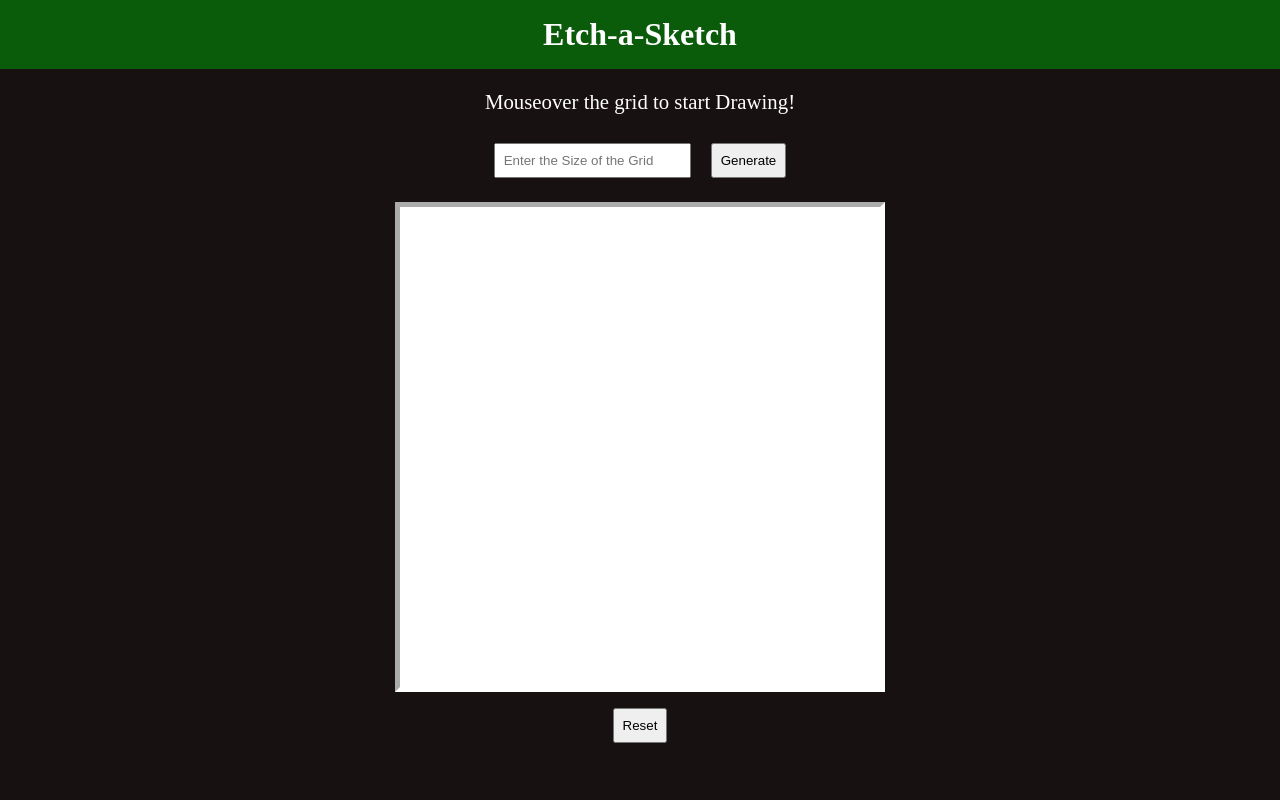
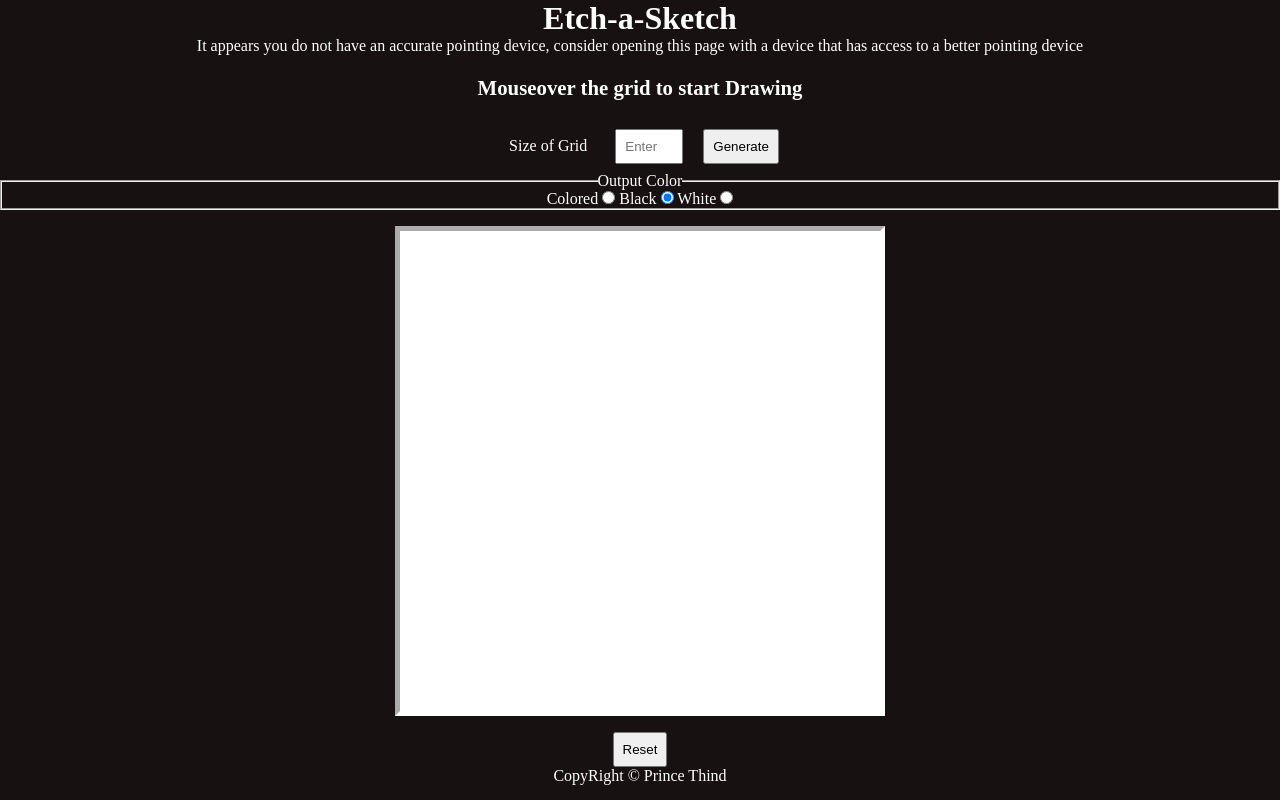
Before and after one commit to prince-thind/etch-a-sketch, a plain HTML site: page index.html in a window 1280 px wide. Drawn offline with Linux system fonts and the light colour scheme.

Commit message:
improve semantic design

```diff
--- a/index.html
+++ b/index.html
@@ -1,24 +1,49 @@
 <!DOCTYPE html>
-<html>
+<html lang="en">
+
 <head>
+    <meta charset="UTF-8">
+    <meta http-equiv="X-UA-Compatible" content="IE=edge">
+    <meta name="viewport" content="width=device-width, initial-scale=1.0">
     <title>Etch-A-Sketch</title>
     <link rel="stylesheet" href="style.css">
 </head>
+
 <body>
-        <header >
-            <h1 class="header">Etch-a-Sketch</h1>
+    <header>
+        <h1 class="heading">Etch-a-Sketch</h1>
     </header>
-        <main>
-            <p class="select-heading">Mouseover the grid to start Drawing!</p>
-            <div class="controls">
-                <input class="input" type="text" placeholder="Enter the Size of the Grid">
+    <main class="main">
+        <div class="mobile-heading">It appears you do not have an accurate pointing device, consider opening this page
+            with a device that has access to a better pointing device</div>
+
+        <h2 class="select-heading">Mouseover the grid to start Drawing</h2>
+        <form class="controls" id="user-form">
+            <label for="input" class="accessibility">Size of Grid</label>
+            <input class="input" id="input" name="gridSize" type="number" placeholder="Enter the Size of the Grid"
+                max=64 min=4>
             <button class="action-button">Generate</button>
-            </div>
-            <div class="matrix main-frame"></div>
+        </form>
+        <form id="color-input">
+            <fieldset class="color-buttons">
+                <legend class="color-legend">Output Color</legend>
+                <label for="color">Colored</label>
+                <input type="radio" class="color" name="color" id="color" value="colored">
+                <label for="black">Black</label>
+                <input type="radio" class="black" name="color" id="black" value="black" checked>
+                <label for="white">White</label>
+                <input type="radio" class="white" name="color" id="white" value="white">
+            </fieldset>
+        </form>
+        <div class="matrix main-frame" id="matrix"></div>
+        <button class="reset" id="reset">Reset</button>
     </main>
+
     <footer class="footer">
-            <button class="reset">Reset</button>
+        <div class="copyright">CopyRight &copy; Prince Thind</div>
     </footer>
+    <script src="script.js"></script>
 </body>
-    <script src="script.js"></script>
+
+
 </html>
```
Lines whose indentation alone changed are shown as unchanged.
